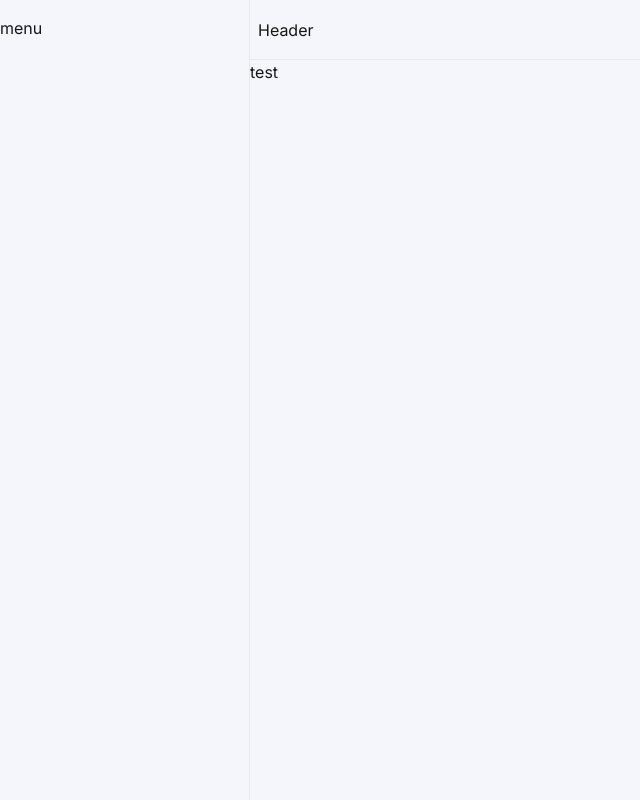
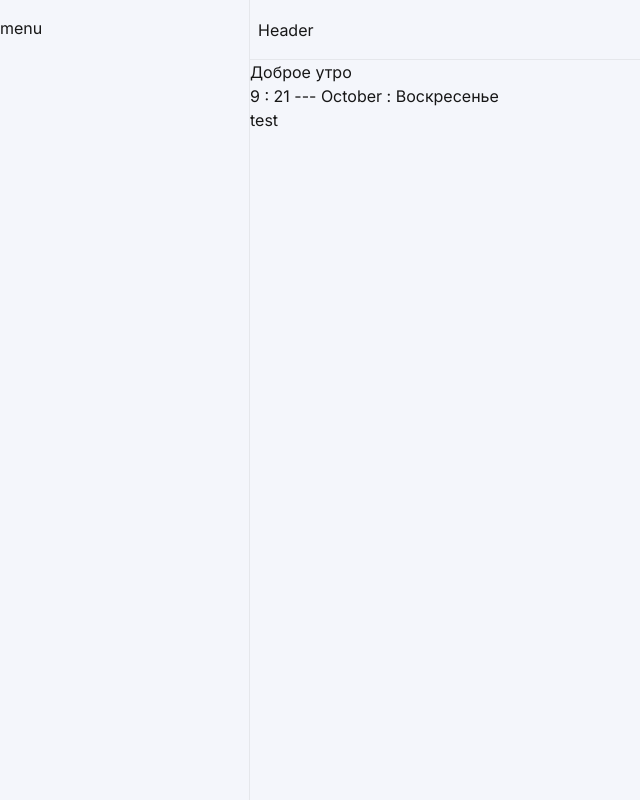
Before and after one commit to propetly/web, a Next.js app: page / in a window 1280 px wide. Shown: the whole page, without its empty margins (0-640 px from the left). Built offline with nearby package versions, Linux system fonts and the light colour scheme.

Commit message:
feat: add user greeting for dashboard

```diff
--- a/src/app/(private)/page.tsx
+++ b/src/app/(private)/page.tsx
@@ -1,3 +1,10 @@
+import UserGreeting from '~/components/UserGreeting';
+
 export default function DashboardPage() {
-  return <div className="">test</div>;
+  return (
+    <div className="">
+      <UserGreeting />
+      <div className="">test</div>
+    </div>
+  );
 }
--- /dev/null
+++ b/src/components/UserGreeting.tsx
@@ -0,0 +1,22 @@
+'use client';
+
+import useClock from '~/hooks/use-clock';
+
+export default function UserGreeting() {
+  const { dateTime, daysOfWeek, minutes, hours, month } = useClock();
+
+  return (
+    <div className="">
+      <div className="">
+        {(hours >= 22 || hours <= 5) && 'Доброй ночи'}
+        {hours >= 18 && hours <= 21 && 'Добрый вечер'}
+        {hours >= 12 && hours <= 17 && 'Добрый день'}
+        {hours >= 6 && hours <= 11 && 'Доброе утро'}
+      </div>
+      <div className="">
+        {hours} : {minutes < 10 ? '0' : ''}
+        {minutes} --- {month} : {daysOfWeek}
+      </div>
+    </div>
+  );
+}
--- /dev/null
+++ b/src/hooks/use-clock.ts
@@ -0,0 +1,33 @@
+import { useState, useEffect } from 'react';
+
+const DAYS_OF_WEEK = [
+  'Воскресенье',
+  'Понедельник',
+  'Вторник',
+  'Среда',
+  'Четверг',
+  'Пятница',
+  'Суббота',
+];
+
+export default function useClock() {
+  const [dateTime, setDateTime] = useState(new Date());
+  const daysOfWeek = DAYS_OF_WEEK[dateTime.getDay()];
+  const month = dateTime.toLocaleString('default', { month: 'long' });
+
+  useEffect(() => {
+    const interval = setInterval(() => {
+      setDateTime(new Date());
+    }, 1000);
+
+    return () => clearInterval(interval);
+  }, []);
+
+  return {
+    dateTime,
+    daysOfWeek,
+    month,
+    hours: dateTime.getHours(),
+    minutes: dateTime.getMinutes(),
+  };
+}
```
